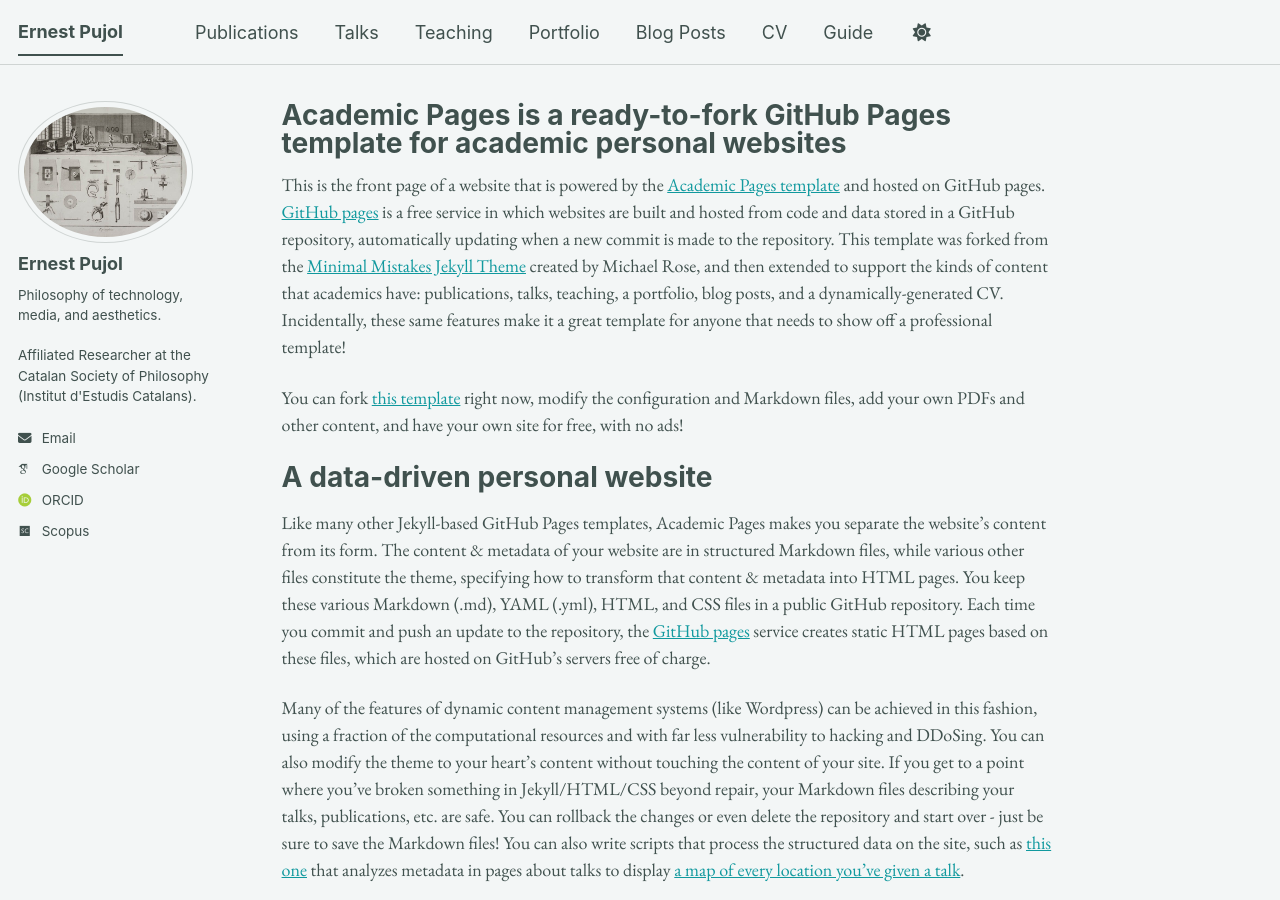
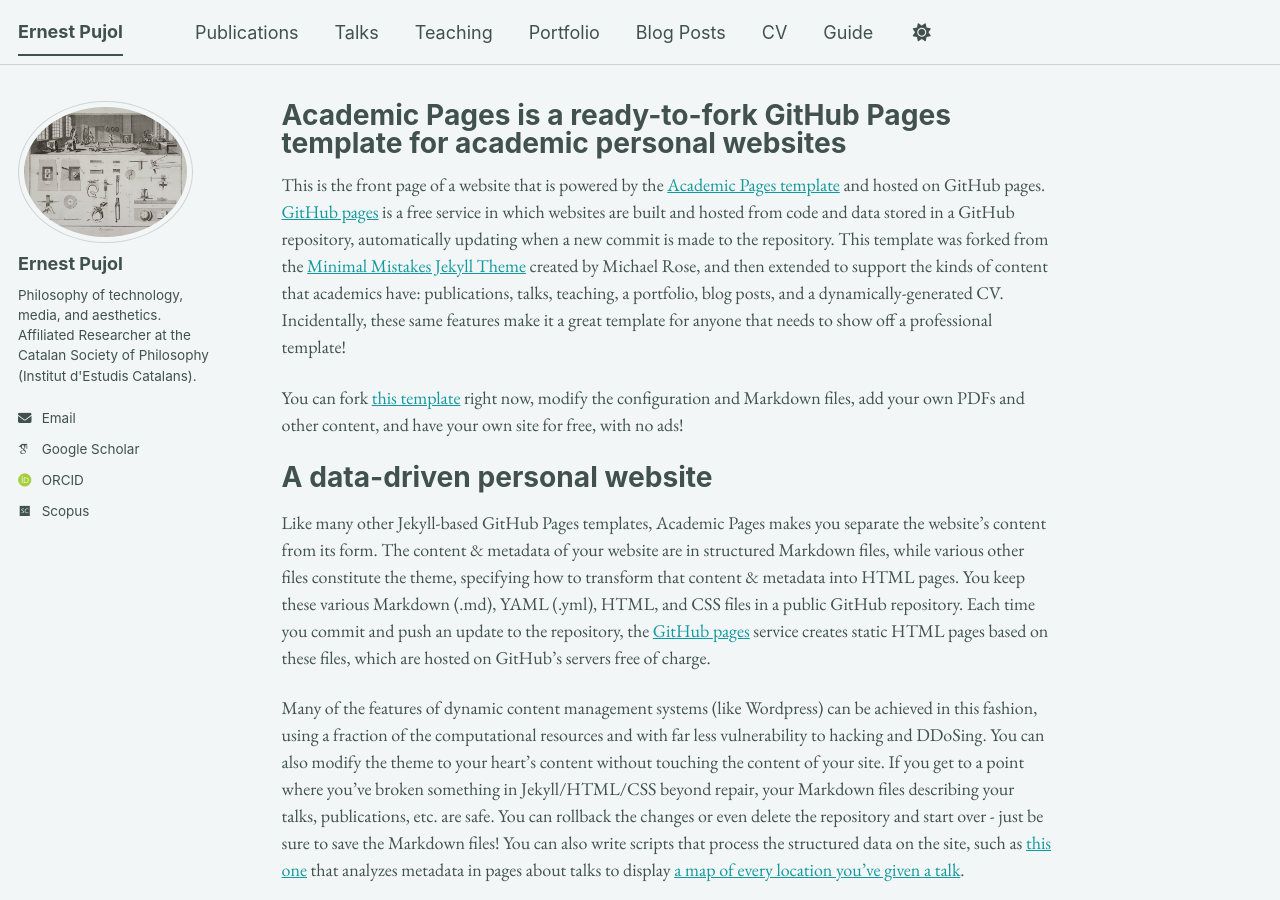
Before and after one commit to epujol90/epujol90.github.io, a Jekyll site: the page built from _pages/about.md, in a window 1280 px wide and 900 px high. Built offline with Jekyll 4.4.1, drawn with Linux system fonts in a browser that asks for light colours; some web fonts are replaced; a script bundle is joined from its source files by our own code; library files that are not in the unit come from our copies.

```diff
--- a/_config.yml
+++ b/_config.yml
@@ -26,7 +26,7 @@ author:
   avatar           : "avatar.jpg"
   name             : "Ernest Pujol"
   pronouns         : # example: "she/her"
-  bio              : "Philosophy of technology, media, and aesthetics. <br><br>Affiliated Researcher at the Catalan Society of Philosophy (Institut d'Estudis Catalans)."
+  bio              : "Philosophy of technology, media, and aesthetics. <br>Affiliated Researcher at the Catalan Society of Philosophy (Institut d'Estudis Catalans)."
   location         : # "Earth"
   employer         : # "Red Brick University"
   uri              : # URL
```
